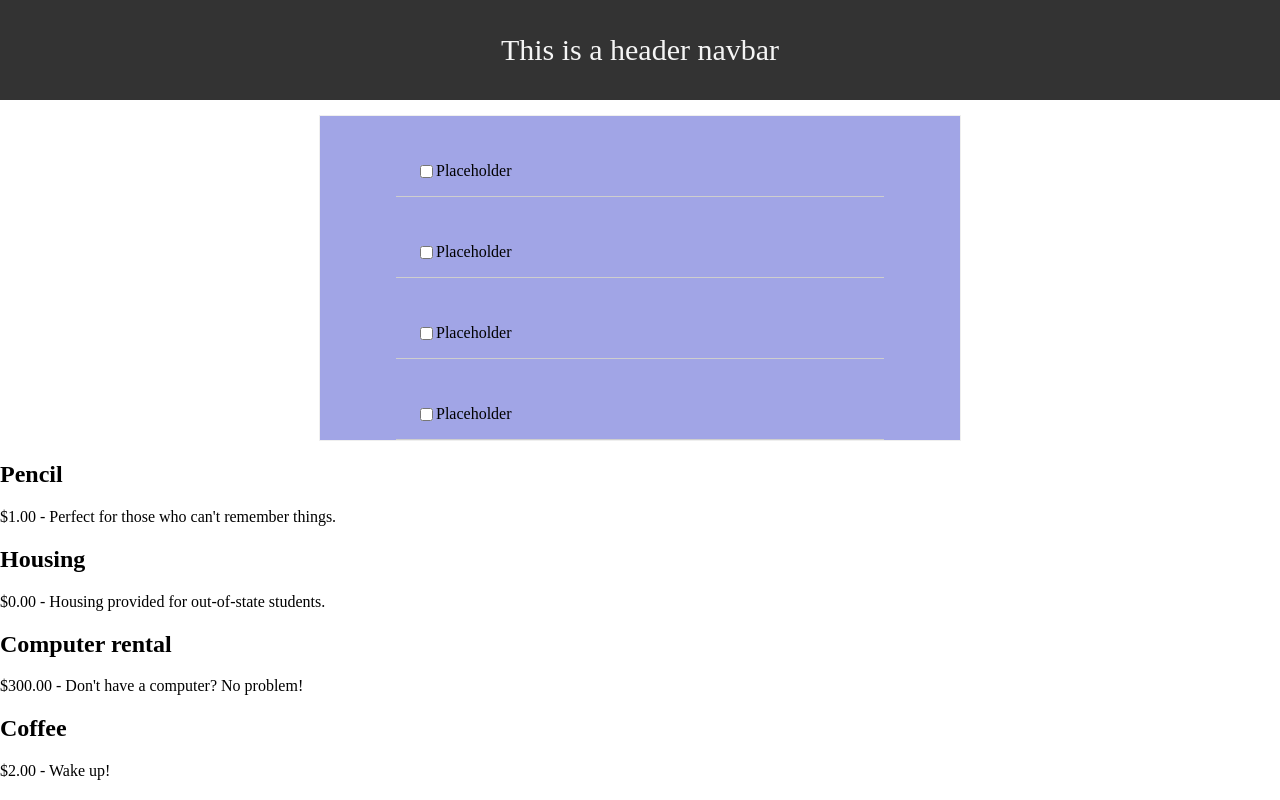
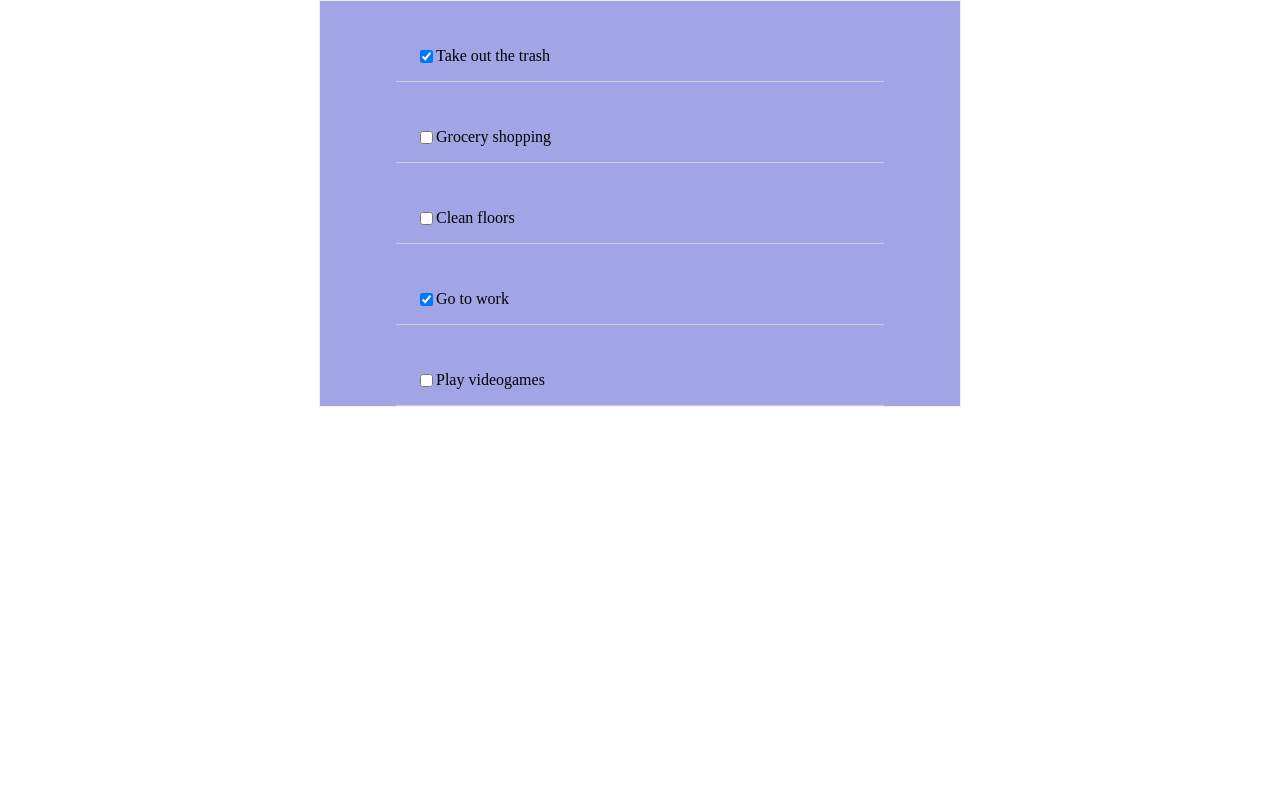
Before and after one commit to OvalleRo/cra-tefi, a React (Create React App) app in the folder learning-react/: page / in a window 1280 px wide. Shown: the top 800 px of the page. Built offline with nearby package versions, Linux system fonts and the light colour scheme.

Commit message:
todoApp-phase3

```diff
--- a/learning-react/src/App.js
+++ b/learning-react/src/App.js
@@ -1,46 +1,14 @@
 import React from "react"
-import Header from "./components/Header"
-import MainContent from "./components/MainContent"
-import Footer from "./components/Footer"
-import MyApp from "./components/MyApp"
-import MyInfo from "./components/MyInfo"
-import productsData from "./components/vsschoolProducts"
-import Product from "./components/Product"
+import Todoitem from "./components/Todoitem"
+import todosData from "./components/todosData"
+
 import "./style.css"
 
 function App(){
-    // const date = new Date();
-    // const hours = date.getHours();
-    // let timeOfDay;
-    // const styles= {
-    //     fontSize: "25px",
-    // }
-
-    // if(hours < 12){
-    //     timeOfDay= "morning"
-    //     styles.color = "#009dff"
-    // }else if(hours >= 12 && hours < 17){
-    //     timeOfDay= "afternoon"
-    //     styles.color = "#ff8000"
-    // }else{
-    //     timeOfDay= "night"
-    //     styles.color = "#13016b"
-    // }
-
-    const productComponents = productsData.map(item => <Product key={item.id} product={item}/>)
-
+    const todoItems = todosData.map(item => <Todoitem key={item.id} item={item}/>)
     return(
-        <div>
-            {/* <MyApp />
-            <MyInfo /> */}
-            <Header />
-            <MainContent />
-            {/* <Footer /> */}
-            {/* <h1 style={{color: "#ff8c00", backgroundColor: "#ff2d00"}}>Good {timeOfDay}!</h1> */}
-            {/* <h1 style={styles}>Good {timeOfDay}!</h1> */}
-            <div>
-                {productComponents}
-            </div>
+        <div className="todo-list">
+            {todoItems}
         </div>
     )
 }
--- a/learning-react/src/components/Footer.js
+++ /dev/null
@@ -1,11 +0,0 @@
-import React from "react";
-
-function Footer(){
-    return(
-        <footer>
-            <h3>This is another footer.</h3>
-        </footer>
-    )
-}
-
-export default Footer
--- a/learning-react/src/components/Header.js
+++ /dev/null
@@ -1,12 +0,0 @@
-import React from "react";
-
-
-function Header(){
-    return(
-        <div>
-            <header className="navbar">This is a header navbar</header>
-        </div>
-    )
-}
-
-export default Header;
--- a/learning-react/src/components/MainContent.js
+++ /dev/null
@@ -1,17 +0,0 @@
-import React from "react";
-import Todoitem from "./Todoitem"
-
-function MainContent(){
-    return(
-        <div className= "todo-list">
-            {/* <input type="checkbox" />
-            <p>Placeholder</p> */}
-            <Todoitem />
-            <Todoitem />
-            <Todoitem />
-            <Todoitem />
-        </div>
-    )
-}
-
-export default MainContent;
--- a/learning-react/src/components/MyApp.js
+++ /dev/null
@@ -1,15 +0,0 @@
-import React from "react"
-
-function MyApp(){
-    return (
-        <div>
-            <ul>
-            <li>1</li>
-            <li>2</li>
-                <li>3</li>
-            </ul>
-        </div>
-    )
-}
-
-export default MyApp
--- a/learning-react/src/components/MyInfo.js
+++ /dev/null
@@ -1,25 +0,0 @@
-import React from "react";
-
-function MyInfo(){
-    return(
-        <div>
-            <h1>Tefi</h1>
-            <p>I am an artistic person who enjoys coding and loves dogs.</p>
-            <ul>
-                <li>Iceland</li>
-                <li>Japan</li>
-                <li>Canada</li>
-            </ul>
-        </div>
-    )
-};
-
-export default MyInfo;
-
-//task:
-//set up de basic code from scratch
-//create a functional component call MyInfo that returs ul:
-//an h1 with your name
-//a paragraph about yourself
-//a list (ul or ol) of 3 vacation spots
-//render an instance of that functional component to the browser
--- a/learning-react/src/components/Product.js
+++ /dev/null
@@ -1,12 +0,0 @@
-import React from "react"
-
-function Product(props) {
-    return (
-        <div>
-            <h2>{props.product.name}</h2>
-            <p>{props.product.price.toLocaleString("en-US", {style: "currency", currency: "USD"})} - {props.product.description} </p>
-        </div>
-    )
-}
-
-export default Product
--- a/learning-react/src/components/Todoitem.js
+++ b/learning-react/src/components/Todoitem.js
@@ -1,10 +1,10 @@
 import React from "react";
 
-function Todoitem(){
+function Todoitem(props){
     return (
         <div className= "todo-item">
-            <input type="checkbox" />
-            <p>Placeholder</p>
+            <input type="checkbox" checked={props.item.completed}/>
+            <p>{props.item.text} </p>
         </div>
     )
 }
--- /dev/null
+++ b/learning-react/src/components/todosData.js
@@ -0,0 +1,29 @@
+const todosData = [
+    {
+        id:1,
+        text:"Take out the trash",
+        completed:true,
+    },
+    {
+        id:2,
+        text:"Grocery shopping",
+        completed:false,
+    },
+    {
+        id:3,
+        text:"Clean floors",
+        completed:false,
+    },
+    {
+        id:4,
+        text:"Go to work",
+        completed:true,
+    },
+    {
+        id:5,
+        text:"Play videogames",
+        completed:false,
+    },
+]
+
+export default todosData
--- a/learning-react/src/components/vsschoolProducts.js
+++ /dev/null
@@ -1,39 +0,0 @@
-const products = [
-    {
-        id: "1",
-        name: "Pencil",
-        price: 1,
-        description: "Perfect for those who can't remember things."
-    },
-    {
-        id: "2",
-        name: "Housing",
-        price: 0,
-        description: "Housing provided for out-of-state students."
-    },
-    {
-        id: "3",
-        name: "Computer rental",
-        price: 300,
-        description: "Don't have a computer? No problem!"
-    },
-    {
-        id: "4",
-        name: "Coffee",
-        price: 2,
-        description: "Wake up!"
-    },
-    {
-        id: "5",
-        name: "Snacks",
-        price: 0,
-        description: "Free snacks!"
-    },
-    {
-        id: "6",
-        name: "Rubber Duckies",
-        price: 3.50,
-    },
-]
-
-export default products
```
